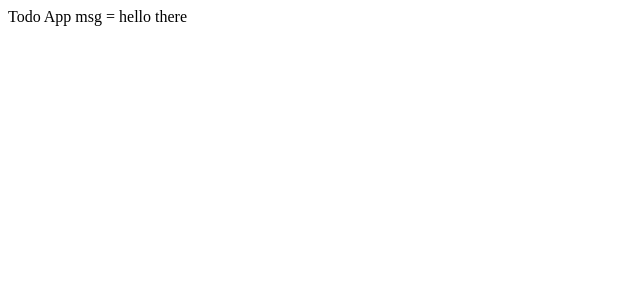
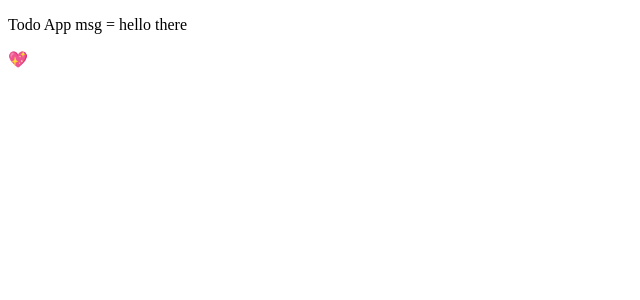
Before and after one commit to brucemakallan/learning-vue, a Vue app: page / in a window 1280 px wide. Shown: the top 300 px of the page, without its empty margins (0-640 px from the left). Built offline with nearby package versions, Linux system fonts and the light colour scheme.

Commit message:
Creating and Accessing local data

```diff
--- a/src/components/TodoApp.vue
+++ b/src/components/TodoApp.vue
@@ -1,15 +1,22 @@
 <template>
   <div class="todo_app">
-    Todo App msg = {{ msg }}
+    <p>Todo App msg = {{ msg }}</p>
+    <p>{{ heart }}</p>
   </div>
 </template>
 
 <script>
 export default {
+  name: "TodoApp",
   props: {
     msg: String
+  },
+  data() {
+    return {
+      heart: "💖"
+    };
   }
-}
+};
 </script>
 
 <style lang="sass" scoped>
```
Also changed, not shown: src/App.vue (+5 -6 lines).
